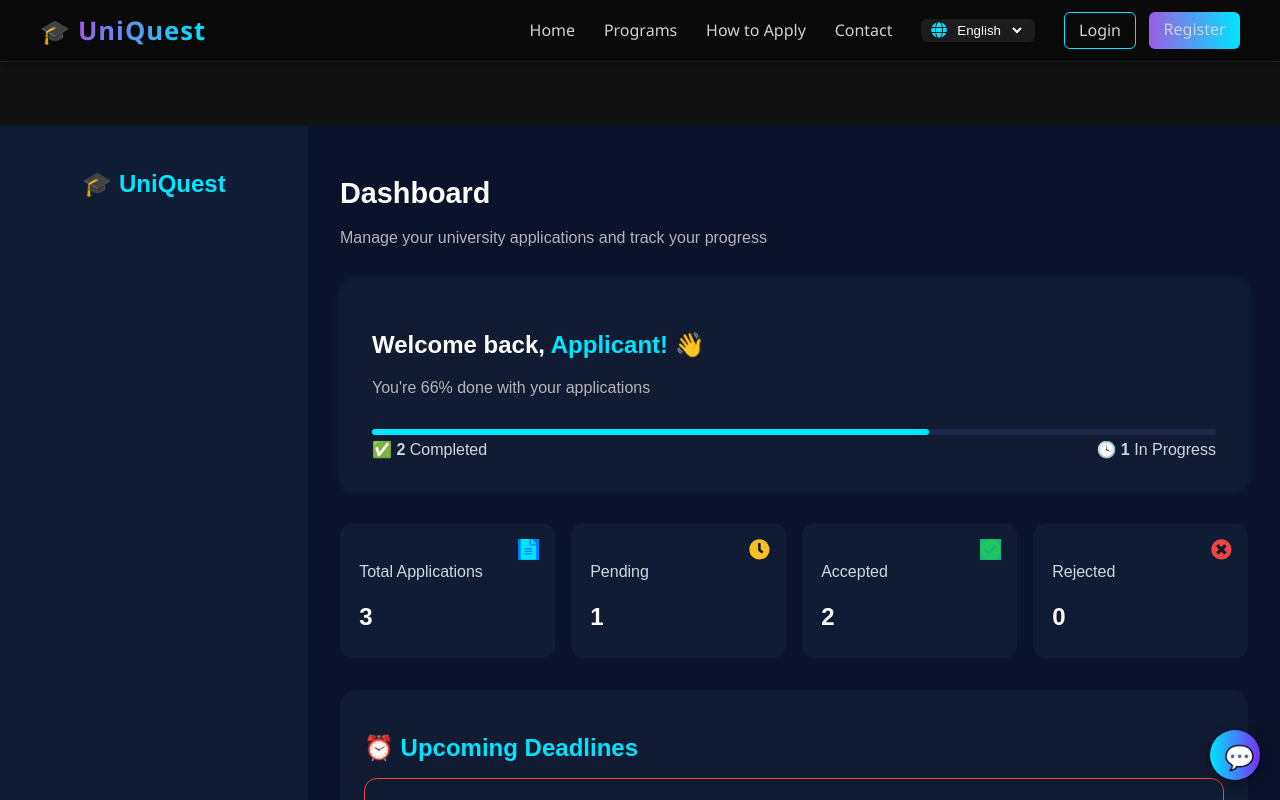
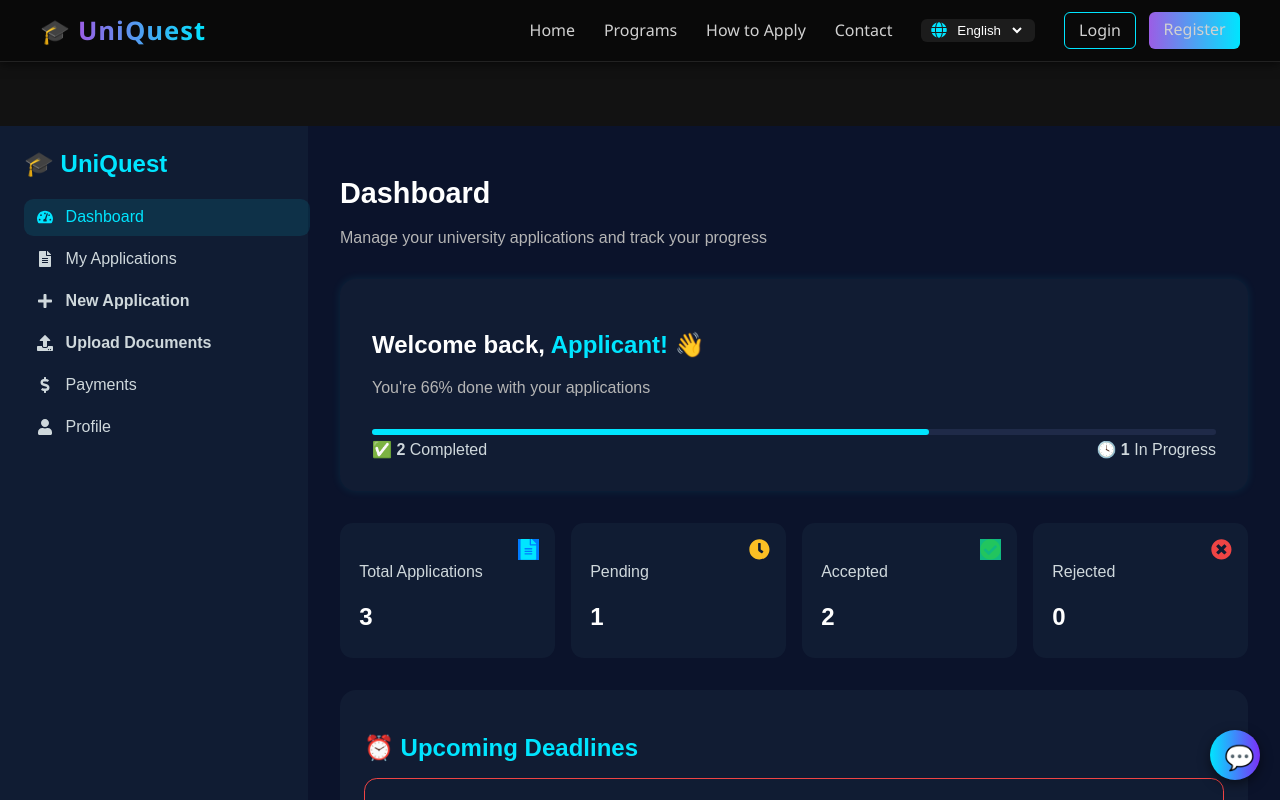
Before and after one commit to sagnikbose-11-01/UniQuest-Ver-2, a React (Vite) app in the folder frontend/: page /dashboard/applicant in a window 1280 px wide. Shown: the top 800 px of the page. Built offline with nearby package versions, Linux system fonts and the light colour scheme.

Commit message:
fixed the sidebar

```diff
--- a/frontend/src/components/Navbar.jsx
+++ b/frontend/src/components/Navbar.jsx
@@ -40,7 +40,7 @@ function Navbar() {
           <Link to="/how-to-apply">{t("how_to_apply")}</Link>
 
           {/* 🆕 New Contact Link */}
-          <Link to="/contact">{t("Contact") || "Contact"}</Link>
+          <Link to="/contact">{t("contact")}</Link>
 
           {/* LANGUAGE SWITCHER */}
           <div className="language-dropdown">
--- a/frontend/src/i18n/locales/en/translation.json
+++ b/frontend/src/i18n/locales/en/translation.json
@@ -5,5 +5,6 @@
   "login": "Login",
   "register": "Register",
   "welcome": "Welcome to UniQuest",
-  "tagline": "Your seamless university admissions portal"
+  "tagline": "Your seamless university admissions portal",
+  "contact": "Contact"
 }
--- a/frontend/src/i18n/locales/es/translation.json
+++ b/frontend/src/i18n/locales/es/translation.json
@@ -5,5 +5,6 @@
   "login": "Iniciar sesión",
   "register": "Registrarse",
   "welcome": "Bienvenido a UniQuest",
-  "tagline": "Tu portal de admisiones universitarias sin complicaciones"
+  "tagline": "Tu portal perfecto para admisiones universitarias",
+  "contact": "Contacto"
 }
--- a/frontend/src/i18n/locales/fr/translation.json
+++ b/frontend/src/i18n/locales/fr/translation.json
@@ -5,5 +5,6 @@
   "login": "Connexion",
   "register": "S'inscrire",
   "welcome": "Bienvenue sur UniQuest",
-  "tagline": "Votre portail d'admission universitaire simplifié"
+  "tagline": "Votre portail simplifié pour les admissions universitaires",
+  "contact": "Contact"
 }
--- a/frontend/src/i18n/locales/hi/translation.json
+++ b/frontend/src/i18n/locales/hi/translation.json
@@ -1,9 +1,10 @@
 {
   "home": "होम",
-  "programs": "प्रोग्राम्स",
-  "how_to_apply": "आवेदन कैसे करें",
+  "programs": "प्रोग्राम",
+  "how_to_apply": "कैसे आवेदन करें",
   "login": "लॉगिन",
-  "register": "रजिस्टर करें",
+  "register": "रजिस्टर",
   "welcome": "UniQuest में आपका स्वागत है",
-  "tagline": "आपका सहज विश्वविद्यालय प्रवेश पोर्टल"
+  "tagline": "आपका सहज विश्वविद्यालय प्रवेश पोर्टल",
+  "contact": "संपर्क"
 }
--- a/frontend/src/pages/ApplicantDashboard.css
+++ b/frontend/src/pages/ApplicantDashboard.css
@@ -6,20 +6,28 @@
   font-family: "Poppins", sans-serif;
 }
 
+
 /* ==== SIDEBAR ==== */
 .sidebar {
   width: 260px;
   background: #101c33;
   display: flex;
   flex-direction: column;
-  justify-content: space-between;
+  justify-content: flex-start; /* changed for tighter layout */
   padding: 1.5rem;
 }
+
 .logo {
   color: #00e5ff;
-  text-align: center;
-  margin-bottom: 2rem;
+  text-align: justify;
+  margin-bottom: 0.8rem;  /* reduced gap */
+  margin-top: 0;
 }
+
+.menu {
+  margin-top: 0.2rem; /* remove extra default spacing */
+}
+
 .menu a,
 .menu button {
   display: flex;
@@ -29,20 +37,23 @@
   border: none;
   color: #cfd8dc;
   font-size: 1rem;
-  margin: 0.5rem 0;
+  margin: 0.3rem 0; /* tighter spacing */
   padding: 0.6rem 0.8rem;
   border-radius: 0.6rem;
   cursor: pointer;
   width: 100%;
   transition: all 0.3s ease;
 }
+
 .menu a:hover,
 .menu button:hover,
 .menu a.active {
   background: rgba(0, 229, 255, 0.1);
   color: #00e5ff;
 }
+
 .logout-btn {
+  margin-top: auto; /* keep logout at bottom */
   background: rgba(255, 255, 255, 0.08);
   border: none;
   color: #fff;
@@ -51,9 +62,7 @@
   cursor: pointer;
   transition: 0.3s;
 }
-.logout-btn:hover {
-  background: rgba(255, 77, 77, 0.2);
-}
+
 
 /* ==== MAIN CONTENT ==== */
 .dashboard-content {
```
